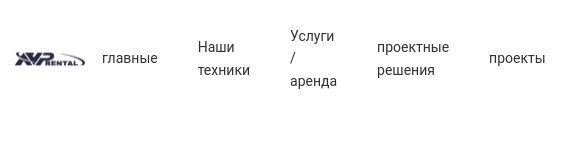
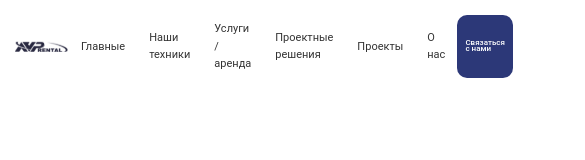
Before and after one commit to ilyosovbek/AVP, a Nuxt app: page /about in a window 390 px wide. Shown: the top 160 px of the page, 585 px wide, since content can reach past the window. Built offline with nearby package versions, Linux system fonts and the light colour scheme.

Commit message:
navbar responsive untill 732px

```diff
--- a/assets/scss/header.scss
+++ b/assets/scss/header.scss
@@ -6,6 +6,12 @@
 
   .img {
     width: 20%;
+    @media (max-width: 1080px) {
+     width: 15%;
+    }
+    @media (max-width: 815px) {
+     width: 15%;
+    }
   }
 
   .menu {
@@ -13,6 +19,10 @@
     justify-content: space-between;
     align-items: center;
     gap: 10px;
+
+    @media (max-width: 1085px) {
+      gap: 0;
+    }
 
     .list {
       font-style: normal;
@@ -23,9 +33,18 @@
       padding: 10px 15px;
       transition: 300ms;
       border-radius: 10px;
-            &:hover{
-                background: #2C3878;
+      &:hover {
+        background: #2c3878;
         color: #fff;
+      }
+
+      @media (max-width: 1085px) {
+        padding: 5px 12px;
+        font-size: 11px;
+      }
+      @media (max-width: 815) {
+        padding: 4px 9px;
+        font-size: 8px;
       }
     }
   }
@@ -37,8 +56,8 @@
     font-weight: 500;
     font-size: 14px;
     line-height: 150%;
-        color: #FFFFFF;
-        background: #2C3878;
+    color: #ffffff;
+    background: #2c3878;
     padding: 10px 15px;
     transition: 500ms;
     border-radius: 10px;
@@ -47,5 +66,16 @@
       background: #fff;
       color: #000;
     }
+
+    @media (max-width: 1085px) {
+        padding: 8px 12px;
+        font-size: 11px;
+        line-height: 80%;
+      }
+    @media (max-width: 815px) {
+        padding: 3px 8px;
+        font-size: 8px;
+        line-height: 80%;
       }
   }
+}
--- a/components/TheHeader.vue
+++ b/components/TheHeader.vue
@@ -5,7 +5,7 @@
                 <img src="../assets/img/logo.svg" class="img" alt="logo">
                 <ul class="menu">
                     <li>
-                        <NuxtLink class="list" to="/">главные</NuxtLink>
+                        <NuxtLink class="list" to="/">Главные</NuxtLink>
                     </li>
                     <li>
                         <NuxtLink class="list" to="/techniques">Наши техники</NuxtLink>
@@ -14,13 +14,13 @@
                         <NuxtLink class="list" to="/services">Услуги /аренда</NuxtLink>
                     </li>
                     <li>
-                        <NuxtLink class="list" to="/solution">проектные решения</NuxtLink>
+                        <NuxtLink class="list" to="/solution">Проектные решения</NuxtLink>
                     </li>
                     <li>
-                        <NuxtLink class="list" to="/projects">проекты</NuxtLink>
+                        <NuxtLink class="list" to="/projects">Проекты</NuxtLink>
                     </li>
                     <li>
-                        <NuxtLink class="list" to="/about">о нас</NuxtLink>
+                        <NuxtLink class="list" to="/about">О нас</NuxtLink>
                     </li>
             </ul>
             <a href="#!" class="contact">Связаться с нами</a>
```
Lines whose indentation alone changed are shown as unchanged.
